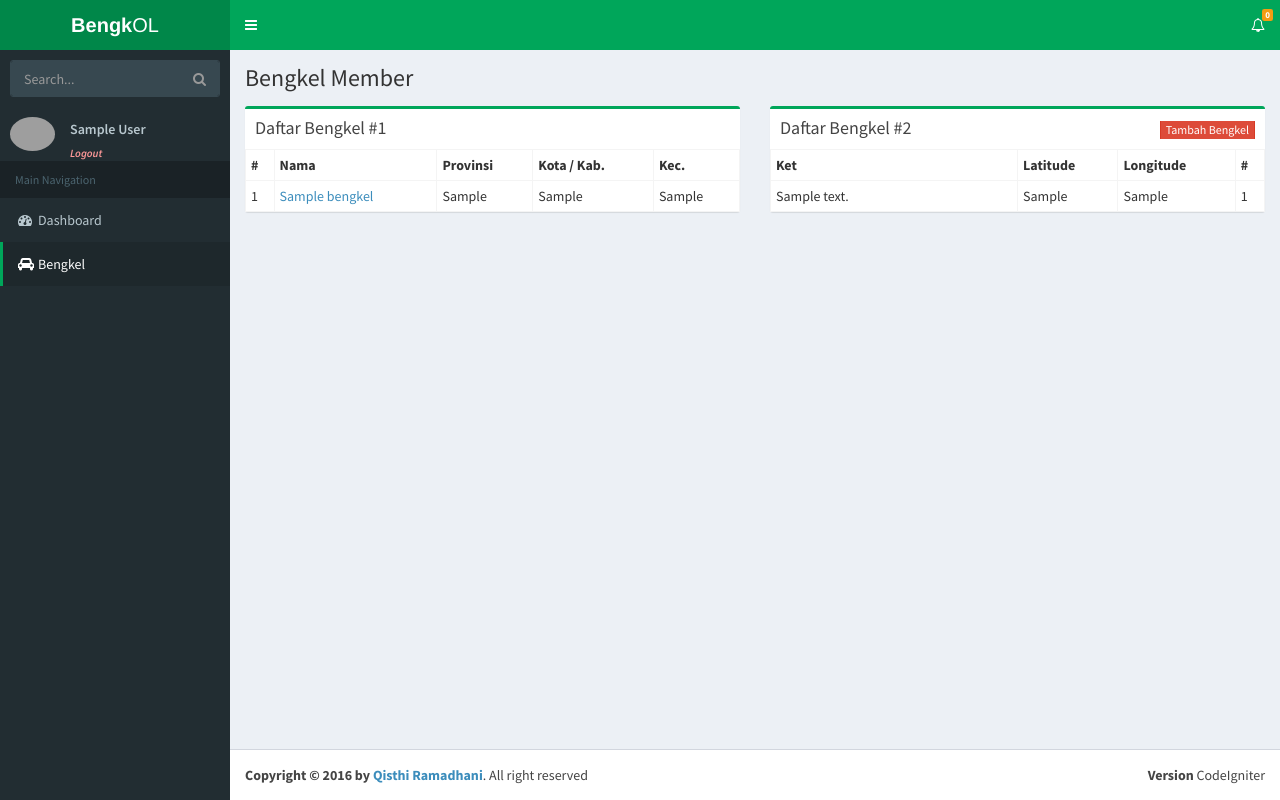
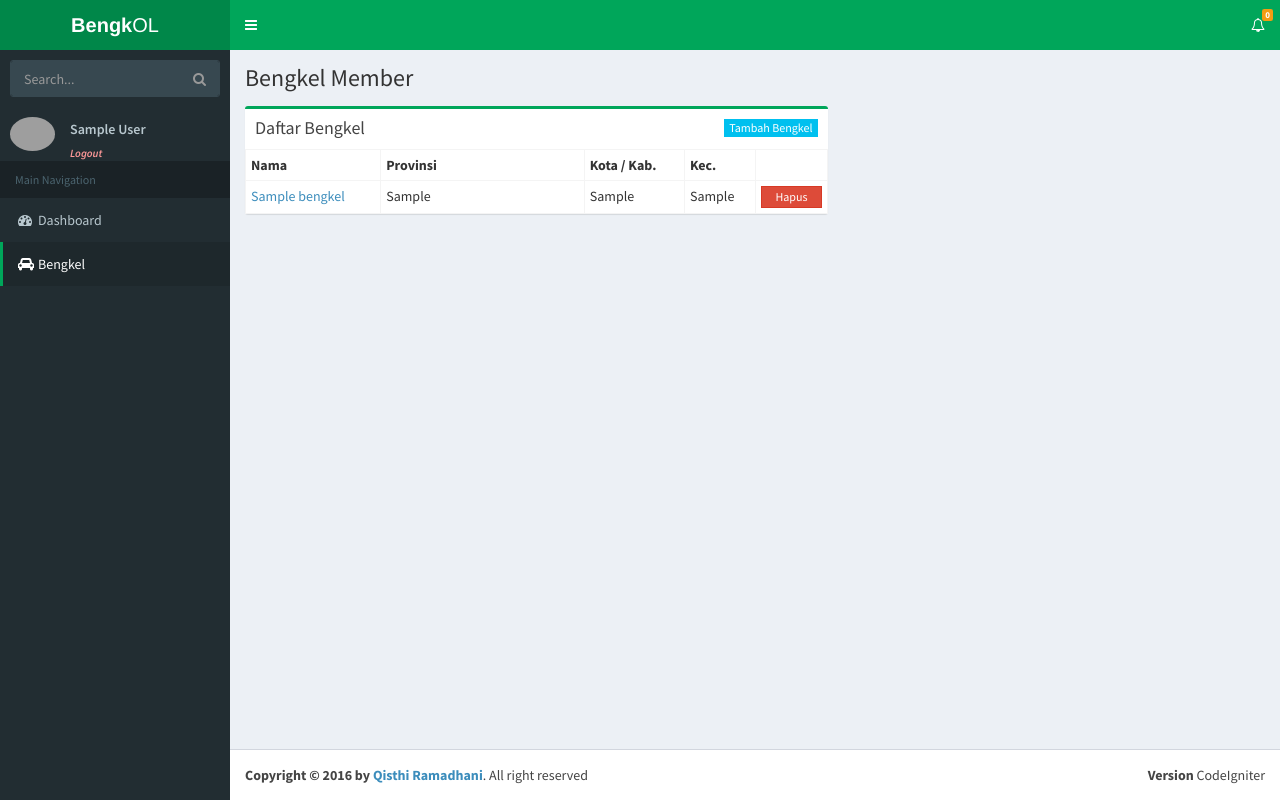
Before and after one commit to ramageek/bengkol_codeigniter, a CodeIgniter app: page /database/member/bengkel in a window 1280 px wide. Run offline with CodeIgniter, Linux system fonts and the light colour scheme; the visitor is signed in with stand-in values (Sample User, id 1); tables that the repository leaves empty or names only in its code hold one stand-in row (values such as "Sample post"); grey boxes are pictures that could not be loaded.

Commit message:
Fix tambah bengkel, OTW hapus bengkel

```diff
--- a/app/config/routes.php
+++ b/app/config/routes.php
@@ -7,5 +7,6 @@ $route['translate_uri_dashes'] = FALSE;
 
 $route['member'] = 'c_member';
 $route['member/edit-member'] = 'c_member/editMember';
+$route['member/bengkel/hapus/(:num)'] = 'c_member/hapusBengkel/$1';
 $route['member/bengkel/tambah'] = 'c_member/tambahBengkel';
 $route['member/(:any)'] = 'c_member/$1';
--- a/app/controllers/C_member.php
+++ b/app/controllers/C_member.php
@@ -118,7 +118,7 @@ class C_member extends CI_Controller {
 				'kota_kabupaten'=>$this->input->post('kotakab'),
 				'jalan'=>$this->input->post('jalan')
 			);
-			$input['id_bengkel'] = $idBengkel = $this->bm->getIdBengkelTerakhir()+1;
+			$input['id_bengkel'] = $idBengkel = $this->mb->getIdBengkelTerakhir()+1;
 			if (!empty($this->input->post('kecamatan'))) {
 				$input['kecamatan'] = $this->input->post('kecamatan');
 			}
@@ -157,7 +157,7 @@ class C_member extends CI_Controller {
 				}
 			}
 
-			if ($this->bm->buatBengkel($input)) {
+			if ($this->mb->buatBengkel($input)) {
 				$this->session->set_flashdata('loggedInNotif','Selamat, bengkel telah ditambahkan.');
 
 				redirect(base_url('member/bengkel'));
@@ -167,6 +167,10 @@ class C_member extends CI_Controller {
 				redirect(base_url('member/bengkel/tambah'));
 			}
 		}
+	}
+
+	public function hapusBengkel($id){
+		echo 'Ini controller hapus bengkel';
 	}
 
 	public function editMember(){
--- a/app/views/vMBengkel.php
+++ b/app/views/vMBengkel.php
@@ -1,27 +1,28 @@
         <div class="row">
-          <div class="col-md-6">
+          <div class="col-md-7">
             <div class="box box-success">
               <div class="box-header">
-                <h3 class="box-title">Daftar Bengkel #1</h3>
+                <h3 class="box-title">Daftar Bengkel</h3>
+                <h3 class="box-title pull-right"><a href="<?= base_url('member/bengkel/tambah') ?>" class="btn btn-block btn-xs btn-info btn-flat" style="padding:0px 5px;border:none;">Tambah Bengkel</a></h3>
               </div>
               <div class="box-body no-padding">
                 <table class="table table-condensed table-bordered">
                   <tr>
-                    <th>#</th>
                     <th>Nama</th>
-                    <th>Provinsi</th>
+                    <th width="35%">Provinsi</th>
                     <th>Kota / Kab.</th>
                     <th>Kec.</th>
+                    <th></th>
                   </tr>
-                  <?php if(!empty($dataBengkel)) :$i=1;foreach($dataBengkel as $dat) :?>
+                  <?php if(!empty($dataBengkel)):foreach($dataBengkel as $dat):?>
                     <tr>
-                      <td><?= $i ?></td>
                       <td><a href="#"><?= $dat['nama'] ?></a></td>
                       <td><?php if(!empty($dat['provinsi'])):echo $dat['provinsi'];else:echo 'Belum diketahui';endif; ?></td>
                       <td><?php if(!empty($dat['kota_kabupaten'])):echo $dat['kota_kabupaten'];else:echo 'Belum diketahui';endif; ?></td>
                       <td><?php if(!empty($dat['kecamatan'])):echo $dat['kecamatan'];else:echo 'Belum diketahui';endif; ?></td>
+                      <td><a href="<?= base_url('member/bengkel/hapus/'.$dat['id_bengkel']) ?>" class="btn btn-danger btn-flat btn-block btn-xs">Hapus</a></td>
                     </tr>
-                  <?php $i++;endforeach; else: ?>
+                  <?php endforeach; else: ?>
                     <tr>
                       <td colspan="8" align="center"><i>Belum ada data tersedia</i></td>
                     </tr>
@@ -29,35 +30,7 @@
                 </table>
               </div>
             </div>
-          </div><!-- /.col-md-6 -->
-          <div class="col-md-6">
-            <div class="box box-success">
-              <div class="box-header">
-                <h3 class="box-title">Daftar Bengkel #2</h3>
-                <h3 class="box-title pull-right" style="height:18px;"><a href="<?= base_url('member/bengkel/tambah') ?>" class="btn btn-danger btn-flat btn-xs" style="border-top:0px;border-bottom:0px;padding:0px 5px;">Tambah Bengkel</a></h3>
-              </div>
-              <div class="box-body no-padding">
-                <table class="table table-condensed table-bordered">
-                  <tr>
-                    <th width="50%">Ket</th>
-                    <th>Latitude</th>
-                    <th>Longitude</th>
-                    <th>#</th>
-                  </tr>
-                  <?php if(!empty($dataBengkel)) :$i=1;foreach($dataBengkel as $dat) :?>
-                    <tr>
-                      <td><?= $dat['keterangan'] ?></td>
-                      <td><?php if(!empty($dat['latitude'])):echo $dat['latitude'];else:echo 'Belum diketahui';endif; ?></td>
-                      <td><?php if(!empty($dat['longitude'])):echo $dat['longitude'];else:echo 'Belum diketahui';endif; ?></td>
-                      <td><?= $i ?></td>
-                    </tr>
-                  <?php $i++;endforeach; else: ?>
-                    <tr>
-                      <td colspan="8" align="center"><i>Belum ada data tersedia</i></td>
-                    </tr>
-                  <?php endif; ?>
-                </table>
-              </div>
-            </div>
-          </div>
+          </div><!-- /.col-md-7 -->
+          <div class="col-md-5">
+          </div><!-- /.col-md-5 -->
         </div><!-- /.row -->
--- a/app/views/vMIndex.php
+++ b/app/views/vMIndex.php
@@ -32,12 +32,12 @@
                     <th width="60%">Alamat</th>
                     <th width="20%">Ket</th>
                   </tr>
-                  <?php if(!empty($dataBengkel)):foreach($dataBengkel as $dat):?>
+                  <?php $i=0; if(!empty($dataBengkel)):foreach($dataBengkel as $dat):if($i++ == 3) break;?>
                     <tr>
                       <td><a href="#"><?= $dat['nama'] ?></a></td>
                       <td>
                         <?php
-                        if(!empty($dat['jalan'])){echo $dat['jalan'];}if(!empty($dat['nomor'])){echo ' '.$dat['nomor'];}if (!empty($dat['desa_kelurahan'])){echo ', '.$dat['desa_kelurahan'];}if(!empty($dat['kota_kabupaten'])){echo ', '.$dat['kecamatan'];}echo ', '.$dat['kota_kabupaten'];echo ', '.$dat['provinsi'];
+                        if(!empty($dat['jalan'])){echo $dat['jalan'];}if(!empty($dat['nomor'])){echo ' '.$dat['nomor'];}if(!empty($dat['desa_kelurahan'])){echo ', '.$dat['desa_kelurahan'];}if(!empty($dat['kota_kabupaten'])){echo ', '.$dat['kecamatan'];}echo ', '.$dat['kota_kabupaten'];echo ', '.$dat['provinsi'];
                         ?>
                       </td>
                       <td><?php if(!empty($dat['keterangan'])):echo $dat['keterangan'];else:echo 'Tidak ada keterangan';endif; ?></td>
```
Also changed, not shown: app/views/vMBengkelTambah.php (line endings or trailing spaces).
